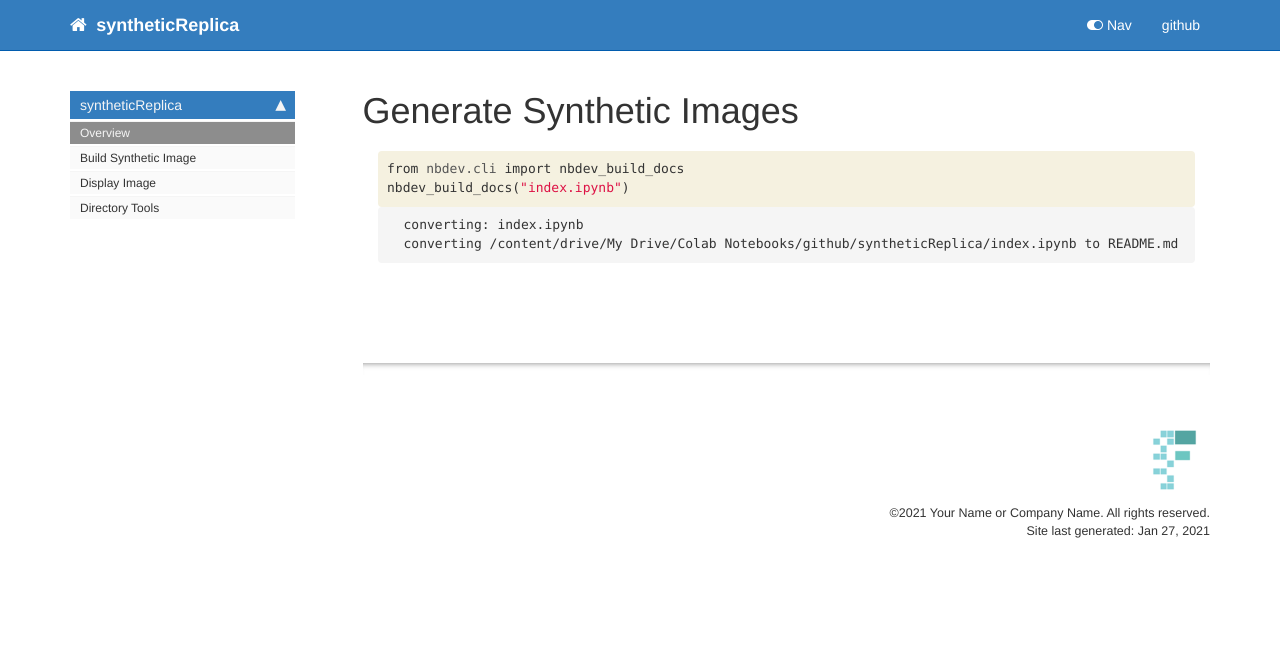
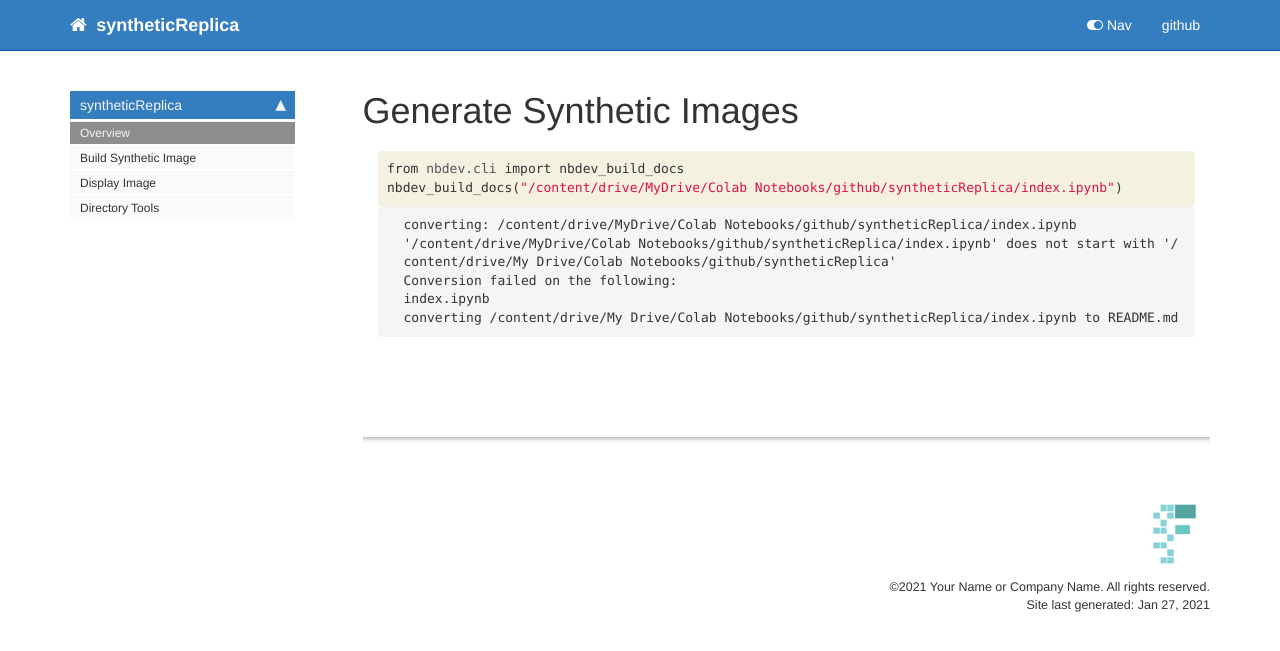
Before and after one commit to chho-work/syntheticReplica, a Jekyll site: the page built from docs/index.html, in a window 1280 px wide. Shown: the top 651 px of the page. Built offline with Jekyll 4.4.1, drawn with Linux system fonts in a browser that asks for light colours; nearby versions of some CDN libraries; comment, search, counter and statistics services are not loaded.

Commit message:
Update index

```diff
--- a/docs/index.html
+++ b/docs/index.html
@@ -37,7 +37,7 @@ nb_path: "index.ipynb"
 <div class="inner_cell">
     <div class="input_area">
 <div class=" highlight hl-ipython3"><pre><span></span><span class="kn">from</span> <span class="nn">nbdev.cli</span> <span class="kn">import</span> <span class="n">nbdev_build_docs</span>
-<span class="n">nbdev_build_docs</span><span class="p">(</span><span class="s2">&quot;index.ipynb&quot;</span><span class="p">)</span>
+<span class="n">nbdev_build_docs</span><span class="p">(</span><span class="s2">&quot;/content/drive/MyDrive/Colab Notebooks/github/syntheticReplica/index.ipynb&quot;</span><span class="p">)</span>
 </pre></div>
 
     </div>
@@ -59,7 +59,10 @@ nb_path: "index.ipynb"
 <div class="output_area">
 
 <div class="output_subarea output_stream output_stdout output_text">
-<pre>converting: index.ipynb
+<pre>converting: /content/drive/MyDrive/Colab Notebooks/github/syntheticReplica/index.ipynb
+&#39;/content/drive/MyDrive/Colab Notebooks/github/syntheticReplica/index.ipynb&#39; does not start with &#39;/content/drive/My Drive/Colab Notebooks/github/syntheticReplica&#39;
+Conversion failed on the following:
+index.ipynb
 converting /content/drive/My Drive/Colab Notebooks/github/syntheticReplica/index.ipynb to README.md
 </pre>
 </div>
```
Also changed, not shown: README.md, 1 other file.
